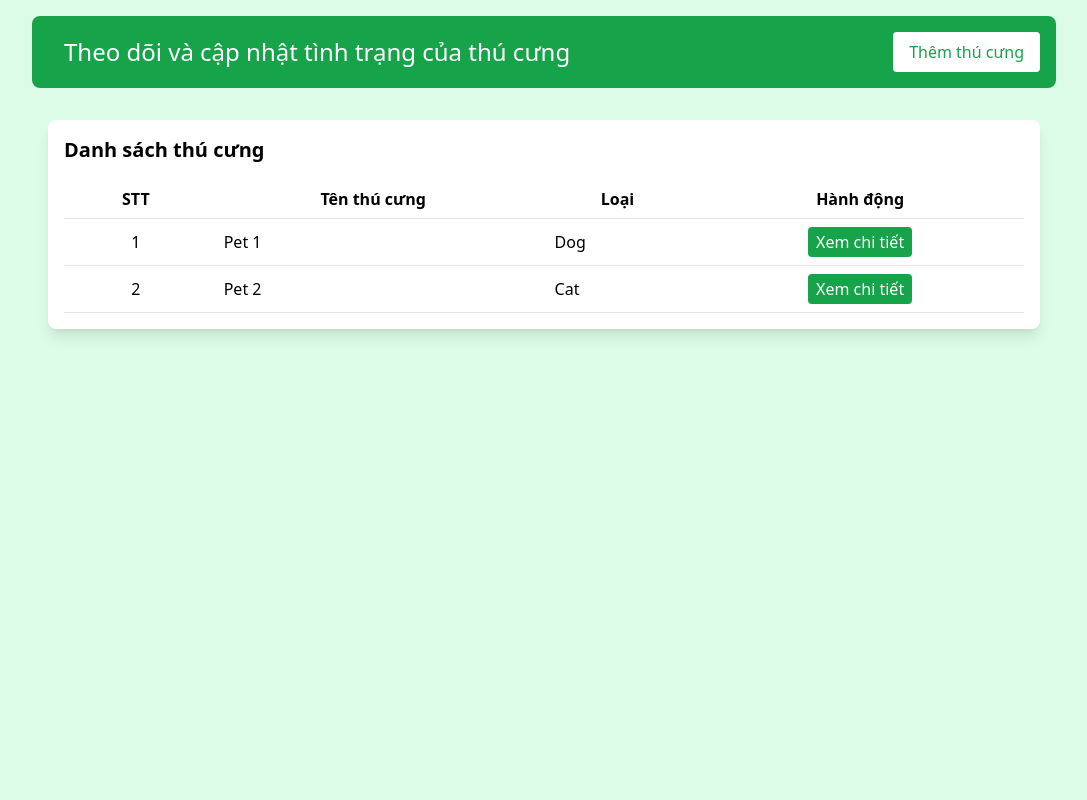
After one commit to vanhieu251206/Pet-Health-Care-System, a Django app: page /update_pet/ in a window 1280 px wide. The commit adds this page. Shown: the whole page, without its empty margins (96-1183 px from the left). Run offline with Django 4.2, Linux system fonts and the light colour scheme; some libraries are stand-ins or nearby versions.

Commit message:
update update_pet interface

```diff
--- a/Pet_Health_Care_System/staff/templates/staff/base1.html
+++ b/Pet_Health_Care_System/staff/templates/staff/base1.html
@@ -68,7 +68,7 @@
             <p class="text-sm text-gray-600 mb-4">Theo dõi và cập nhật tình trạng sức khỏe của thú cưng.</p>
             <button
             class="bg-green-600 text-white py-2 px-4 rounded hover:bg-green-700"
-            onclick="window.location.href='/Manage_Doctor';">
+            onclick="window.location.href='/update_pet';">
             Xem chi tiết
         </button>
         </div>
--- /dev/null
+++ b/Pet_Health_Care_System/staff/templates/staff/update_pet.html
@@ -0,0 +1,350 @@
+<html>
+ <head>
+  <title>
+   Theo dõi và cập nhật tình trạng của thú cưng
+  </title>
+  <link href="https://cdnjs.cloudflare.com/ajax/libs/font-awesome/5.15.3/css/all.min.css" rel="stylesheet"/>
+  <link href="https://fonts.googleapis.com/css2?family=Roboto:wght@400;700&amp;display=swap" rel="stylesheet"/>
+  <script src="https://cdn.tailwindcss.com">
+  </script>
+  <script>
+   function toggleDetails(id) {
+            var details = document.getElementById(id);
+            if (details.style.display === 'none' || details.style.display === '') {
+                details.style.display = 'block';
+            } else {
+                details.style.display = 'none';
+            }
+        }
+
+        function enableEditing(id) {
+            var inputs = document.querySelectorAll(`#${id} input, #${id} textarea`);
+            inputs.forEach(input => input.removeAttribute('disabled'));
+            document.getElementById(`save-${id}`).style.display = 'inline-block';
+        }
+
+        function saveDetails(id) {
+            var inputs = document.querySelectorAll(`#${id} input, #${id} textarea`);
+            inputs.forEach(input => input.setAttribute('disabled', 'true'));
+            document.getElementById(`save-${id}`).style.display = 'none';
+            alert('Thông tin thú cưng đã được lưu!');
+        }
+
+        function deletePet(id) {
+            var petRow = document.getElementById(id);
+            petRow.remove();
+            alert('Thú cưng đã được xóa!');
+        }
+
+        function addPet() {
+            var addPetForm = document.getElementById('add-pet-form');
+            addPetForm.style.display = 'block';
+        }
+
+        function saveNewPet() {
+            var petList = document.getElementById('pet-list');
+            var newPetId = `pet-${Date.now()}`;
+            var ownerName = document.getElementById('new-owner-name').value;
+            var phone = document.getElementById('new-phone').value;
+            var address = document.getElementById('new-address').value;
+            var email = document.getElementById('new-email').value;
+            var petName = document.getElementById('new-pet-name').value;
+            var petType = document.getElementById('new-pet-type').value;
+            var breed = document.getElementById('new-breed').value;
+            var age = document.getElementById('new-age').value;
+            var examDate = document.getElementById('new-exam-date').value;
+            var disease = document.getElementById('new-disease').value;
+            var healthStatus = document.getElementById('new-health-status').value;
+
+            var newPetRow = `
+                <tr id="${newPetId}">
+                    <td class="py-2 px-4 border-b border-gray-200 text-center">New</td>
+                    <td class="py-2 px-4 border-b border-gray-200">${petName}</td>
+                    <td class="py-2 px-4 border-b border-gray-200">${petType}</td>
+                    <td class="py-2 px-4 border-b border-gray-200 text-center">
+                        <button class="bg-green-600 text-white py-1 px-2 rounded" onclick="toggleDetails('${newPetId}-details')">Xem chi tiết</button>
+                    </td>
+                </tr>
+                <tr class="hidden" id="${newPetId}-details">
+                    <td class="py-2 px-4 border-b border-gray-200" colspan="4">
+                        <div class="fixed inset-0 bg-black bg-opacity-50 flex justify-center items-center z-50">
+                            <div class="bg-white p-6 rounded-lg shadow-lg w-3/4">
+                                <h3 class="text-lg font-bold mb-2">Chi tiết thú cưng</h3>
+                                <div class="grid grid-cols-2 gap-4">
+                                    <div>
+                                        <p><strong><i class="fas fa-user mr-2 text-green-600"></i>Tên chủ nhân:</strong> <input class="w-full border border-gray-300 rounded p-2" type="text" value="${ownerName}" disabled/></p>
+                                        <p><strong><i class="fas fa-phone-alt mr-2 text-green-600"></i>Số điện thoại:</strong> <input class="w-full border border-gray-300 rounded p-2" type="text" value="${phone}" disabled/></p>
+                                        <p><strong><i class="fas fa-map-marker-alt mr-2 text-green-600"></i>Địa chỉ:</strong> <input class="w-full border border-gray-300 rounded p-2" type="text" value="${address}" disabled/></p>
+                                        <p><strong><i class="fas fa-envelope mr-2 text-green-600"></i>Email:</strong> <input class="w-full border border-gray-300 rounded p-2" type="text" value="${email}" disabled/></p>
+                                    </div>
+                                    <div>
+                                        <p><strong><i class="fas fa-paw mr-2 text-green-600"></i>Tên thú cưng:</strong> <input class="w-full border border-gray-300 rounded p-2" type="text" value="${petName}" disabled/></p>
+                                        <p><strong><i class="fas fa-dog mr-2 text-green-600"></i>Loại:</strong> <input class="w-full border border-gray-300 rounded p-2" type="text" value="${petType}" disabled/></p>
+                                        <p><strong><i class="fas fa-bone mr-2 text-green-600"></i>Giống:</strong> <input class="w-full border border-gray-300 rounded p-2" type="text" value="${breed}" disabled/></p>
+                                        <p><strong><i class="fas fa-birthday-cake mr-2 text-green-600"></i>Tuổi:</strong> <input class="w-full border border-gray-300 rounded p-2" type="text" value="${age}" disabled/></p>
+                                    </div>
+                                </div>
+                                <p><strong><i class="fas fa-calendar-alt mr-2 text-green-600"></i>Ngày khám:</strong> <input class="w-full border border-gray-300 rounded p-2" type="text" value="${examDate}" disabled/></p>
+                                <p><strong><i class="fas fa-stethoscope mr-2 text-green-600"></i>Loại bệnh:</strong> <input class="w-full border border-gray-300 rounded p-2" type="text" value="${disease}" disabled/></p>
+                                <p><strong><i class="fas fa-heartbeat mr-2 text-green-600"></i>Tình trạng sức khỏe hiện tại:</strong> <textarea class="w-full border border-gray-300 rounded p-2" disabled>${healthStatus}</textarea></p>
+                                <div class="mt-4 flex justify-end">
+                                    <button class="bg-yellow-500 text-white py-2 px-4 rounded mr-2" onclick="enableEditing('${newPetId}-details')">Chỉnh sửa</button>
+                                    <button class="bg-green-600 text-white py-2 px-4 rounded" id="save-${newPetId}-details" onclick="saveDetails('${newPetId}-details')" style="display: none;">Lưu</button>
+                                </div>
+                                <button class="bg-red-600 text-white py-2 px-4 rounded mt-4" onclick="deletePet('${newPetId}')">Xóa</button>
+                                <button class="bg-green-600 text-white py-2 px-4 rounded mt-4" onclick="toggleDetails('${newPetId}-details')">Đóng</button>
+                            </div>
+                        </div>
+                    </td>
+                </tr>
+            `;
+            petList.insertAdjacentHTML('beforeend', newPetRow);
+            document.getElementById('add-pet-form').style.display = 'none';
+        }
+  </script>
+ </head>
+ <body class="bg-green-100 font-roboto">
+  <div class="bg-green-600 text-white p-4 flex justify-between items-center rounded-lg mx-4 my-4 max-w-5xl mx-auto">
+   <h1 class="text-2xl ml-4 flex-grow text-left">
+    Theo dõi và cập nhật tình trạng của thú cưng
+   </h1>
+   <button class="bg-white text-green-600 py-2 px-4 rounded" onclick="addPet()">
+    Thêm thú cưng
+   </button>
+  </div>
+  <div class="max-w-5xl mx-auto p-4">
+   <div class="bg-white rounded-lg shadow-lg p-4 mb-4">
+    <h2 class="text-xl font-bold mb-4">
+     Danh sách thú cưng
+    </h2>
+    <table class="min-w-full bg-white">
+     <thead>
+      <tr>
+       <th class="py-2 px-4 border-b border-gray-200">
+        STT
+       </th>
+       <th class="py-2 px-4 border-b border-gray-200">
+        Tên thú cưng
+       </th>
+       <th class="py-2 px-4 border-b border-gray-200">
+        Loại
+       </th>
+       <th class="py-2 px-4 border-b border-gray-200">
+        Hành động
+       </th>
+      </tr>
+     </thead>
+     <tbody id="pet-list">
+      <tr id="pet-1">
+       <td class="py-2 px-4 border-b border-gray-200 text-center">
+        1
+       </td>
+       <td class="py-2 px-4 border-b border-gray-200">
+        Pet 1
+       </td>
+       <td class="py-2 px-4 border-b border-gray-200">
+        Dog
+       </td>
+       <td class="py-2 px-4 border-b border-gray-200 text-center">
+        <button class="bg-green-600 text-white py-1 px-2 rounded" onclick="toggleDetails('pet-1-details')">
+         Xem chi tiết
+        </button>
+       </td>
+      </tr>
+      <tr class="hidden" id="pet-1-details">
+       <td class="py-2 px-4 border-b border-gray-200" colspan="4">
+        <div class="fixed inset-0 bg-black bg-opacity-50 flex justify-center items-center z-50">
+         <div class="bg-white p-6 rounded-lg shadow-lg w-3/4">
+          <h3 class="text-lg font-bold mb-2">
+           Chi tiết thú cưng
+          </h3>
+          <div class="grid grid-cols-2 gap-4">
+           <div>
+            <p>
+             <strong>
+              <i class="fas fa-user mr-2 text-green-600">
+              </i>
+              Tên chủ nhân:
+             </strong>
+             <input class="w-full border border-gray-300 rounded p-2" disabled="" type="text" value="Owner 1"/>
+            </p>
+            <p>
+             <strong>
+              <i class="fas fa-phone-alt mr-2 text-green-600">
+              </i>
+              Số điện thoại:
+             </strong>
+             <input class="w-full border border-gray-300 rounded p-2" disabled="" type="text" value="0123456789"/>
+            </p>
+            <p>
+             <strong>
+              <i class="fas fa-map-marker-alt mr-2 text-green-600">
+              </i>
+              Địa chỉ:
+             </strong>
+             <input class="w-full border border-gray-300 rounded p-2" disabled="" type="text" value="Address 1"/>
+            </p>
+            <p>
+             <strong>
+              <i class="fas fa-envelope mr-2 text-green-600">
+              </i>
+              Email:
+             </strong>
+             <input class="w-full border border-gray-300 rounded p-2" disabled="" type="text" value="owner1@example.com"/>
+            </p>
+           </div>
+           <div>
+            <p>
+             <strong>
+              <i class="fas fa-paw mr-2 text-green-600">
+              </i>
+              Tên thú cưng:
+             </strong>
+             <input class="w-full border border-gray-300 rounded p-2" disabled="" type="text" value="Pet 1"/>
+            </p>
+            <p>
+             <strong>
+              <i class="fas fa-dog mr-2 text-green-600">
+              </i>
+              Loại:
+             </strong>
+             <input class="w-full border border-gray-300 rounded p-2" disabled="" type="text" value="Dog"/>
+            </p>
+            <p>
+             <strong>
+              <i class="fas fa-bone mr-2 text-green-600">
+              </i>
+              Giống:
+             </strong>
+             <input class="w-full border border-gray-300 rounded p-2" disabled="" type="text" value="Breed 1"/>
+            </p>
+            <p>
+             <strong>
+              <i class="fas fa-birthday-cake mr-2 text-green-600">
+              </i>
+              Tuổi:
+             </strong>
+             <input class="w-full border border-gray-300 rounded p-2" disabled="" type="text" value="3"/>
+            </p>
+           </div>
+          </div>
+          <p>
+           <strong>
+            <i class="fas fa-calendar-alt mr-2 text-green-600">
+            </i>
+            Ngày khám:
+           </strong>
+           <input class="w-full border border-gray-300 rounded p-2" disabled="" type="text" value="01/01/2024"/>
+          </p>
+          <p>
+           <strong>
+            <i class="fas fa-stethoscope mr-2 text-green-600">
+            </i>
+            Loại bệnh:
+           </strong>
+           <input class="w-full border border-gray-300 rounded p-2" disabled="" type="text" value="Disease 1"/>
+          </p>
+          <p>
+           <strong>
+            <i class="fas fa-heartbeat mr-2 text-green-600">
+            </i>
+            Tình trạng sức khỏe hiện tại:
+           </strong>
+           <textarea class="w-full border border-gray-300 rounded p-2" disabled="">Healthy</textarea>
+          </p>
+          <div class="mt-4 flex justify-end">
+           <button class="bg-yellow-500 text-white py-2 px-4 rounded mr-2" onclick="enableEditing('pet-1-details')">
+            Chỉnh sửa
+           </button>
+           <button class="bg-green-600 text-white py-2 px-4 rounded" id="save-pet-1-details" onclick="saveDetails('pet-1-details')" style="display: none;">
+            Lưu
+           </button>
+          </div>
+          <button class="bg-red-600 text-white py-2 px-4 rounded mt-4" onclick="deletePet('pet-1')">
+           Xóa
+          </button>
+          <button class="bg-green-600 text-white py-2 px-4 rounded mt-4" onclick="toggleDetails('pet-1-details')">
+           Đóng
+          </button>
+         </div>
+        </div>
+       </td>
+      </tr>
+      <tr id="pet-2">
+       <td class="py-2 px-4 border-b border-gray-200 text-center">
+        2
+       </td>
+       <td class="py-2 px-4 border-b border-gray-200">
+        Pet 2
+       </td>
+       <td class="py-2 px-4 border-b border-gray-200">
+        Cat
+       </td>
+       <td class="py-2 px-4 border-b border-gray-200 text-center">
+        <button class="bg-green-600 text-white py-1 px-2 rounded" onclick="toggleDetails('pet-2-details')">
+         Xem chi tiết
+        </button>
+       </td>
+      </tr>
+      <tr class="hidden" id="pet-2-details">
+       <td class="py-2 px-4 border-b border-gray-200" colspan="4">
+        <div class="fixed inset-0 bg-black bg-opacity-50 flex justify-center items-center z-50">
+         <div class="bg-white p-6 rounded-lg shadow-lg w-3/4">
+          <h3 class="text-lg font-bold mb-2">
+           Chi tiết thú cưng
+          </h3>
+          <div class="grid grid-cols-2 gap-4">
+           <div>
+            <p>
+             <strong>
+              <i class="fas fa-user mr-2 text-green-600">
+              </i>
+              Tên chủ nhân:
+             </strong>
+             <input class="w-full border border-gray-300 rounded p-2" disabled="" type="text" value="Owner 2"/>
+            </p>
+            <p>
+             <strong>
+              <i class="fas fa-phone-alt mr-2 text-green-600">
+              </i>
+              Số điện thoại:
+             </strong>
+             <input class="w-full border border-gray-300 rounded p-2" disabled="" type="text" value="0987654321"/>
+            </p>
+            <p>
+             <strong>
+              <i class="fas fa-map-marker-alt mr-2 text-green-600">
+              </i>
+              Địa chỉ:
+             </strong>
+             <input class="w-full border border-gray-300 rounded p-2" disabled="" type="text" value="Address 2"/>
+            </p>
+            <p>
+             <strong>
+              <i class="fas fa-envelope mr-2 text-green-600">
+              </i>
+              Email:
+             </strong>
+             <input class="w-full border border-gray-300 rounded p-2" disabled="" type="text" value="owner2@example.com"/>
+            </p>
+           </div>
+           <div>
+            <p>
+             <strong>
+              <i class="fas fa-paw mr-2 text-green-600">
+              </i>
+              Tên thú cưng:
+             </strong>
+             <input class="w-full border border-gray-300 rounded p-2" disabled="" type="text" value="Pet 2"/>
+            </p>
+            <p>
+             <strong>
+              <i class="fas fa-dog mr-2 text-green-600">
+              </i>
+              Loại:
+             </strong>
+             <input class="w-full border border-gray-300 rounded p-2" disabled="" type="text" value="Cat"/>
+            </p>
+            <p>
+             <strong>
+              <i class="fas fa-bone mr-2 text
--- a/Pet_Health_Care_System/staff/urls.py
+++ b/Pet_Health_Care_System/staff/urls.py
@@ -5,4 +5,5 @@ urlpatterns = [
     path('', views.base1, name='base1'),  # Trang mặc định của staff
     path('Manage_cancellations/', views.Manage_cancellations, name='Manage_cancellations'),  # Liên kết lịch hủy
     path('Manage_Doctor/', views.Manage_Doctor, name='Manage_Doctor'),  # Liên kết lịch làm
+    path('update_pet/', views.update_pet, name='update_pet'),
 ]
--- a/Pet_Health_Care_System/staff/views.py
+++ b/Pet_Health_Care_System/staff/views.py
@@ -9,3 +9,6 @@ def Manage_cancellations(request):
 
 def Manage_Doctor(request):
     return render(request, 'staff/Manage_Doctor.html')
+
+def update_pet(request):
+    return render(request, 'staff/update_pet.html')
```
